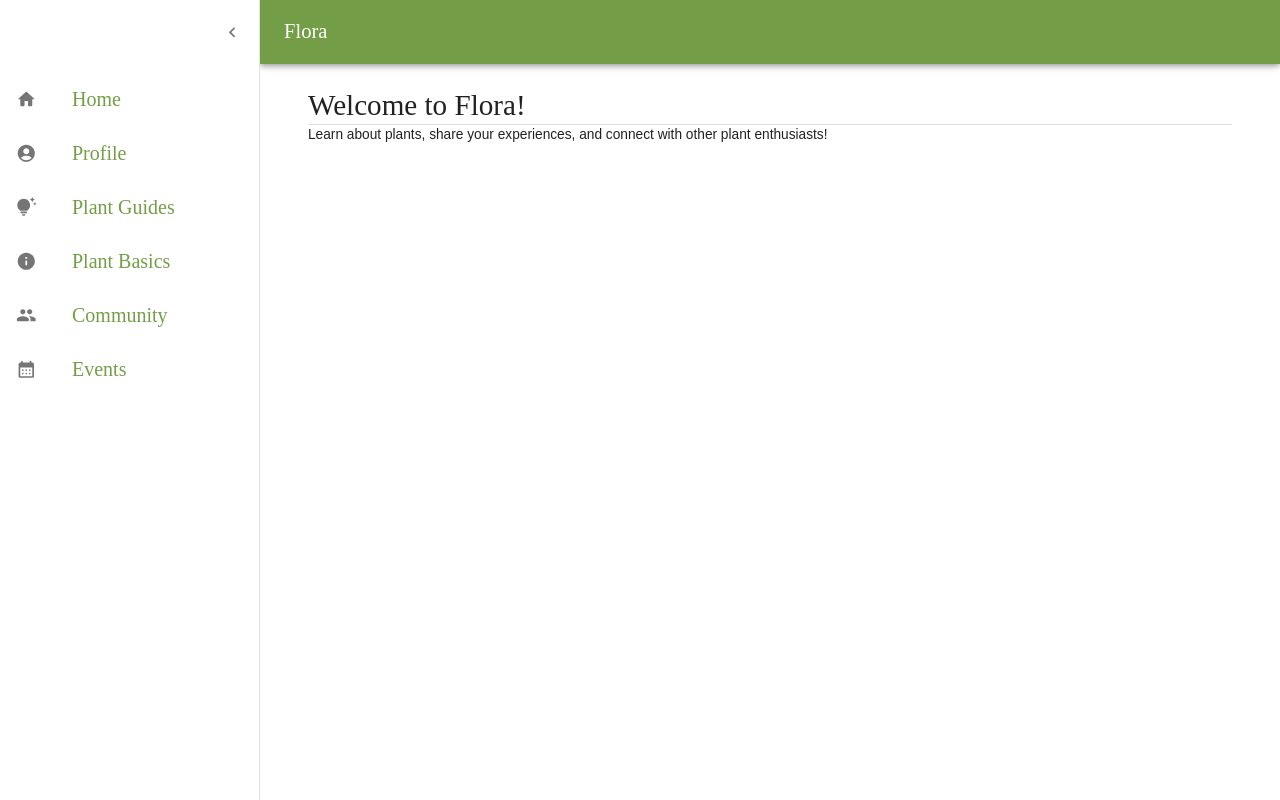
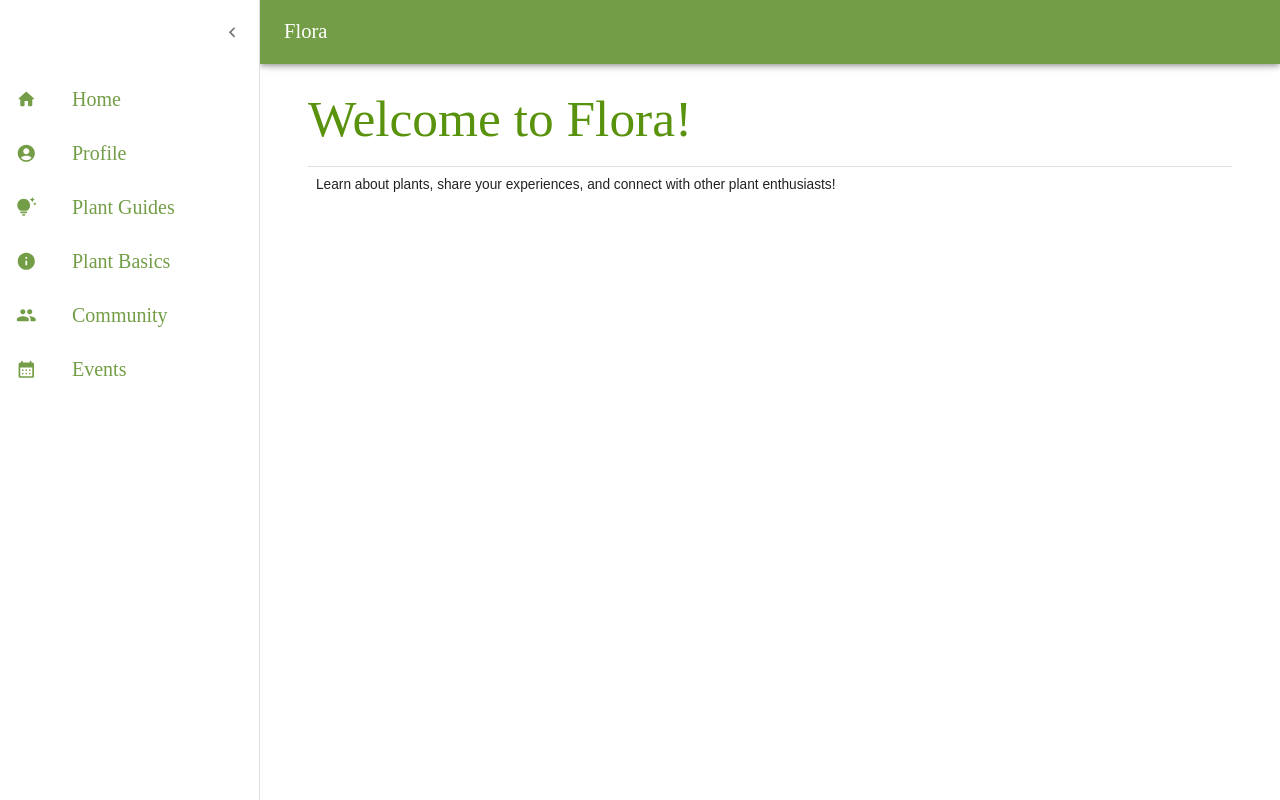
Before and after one commit to aelizj/Flora, a React (Create React App) app in the folder client/: page / in a window 1280 px wide. Both pictures are taken after a click on the button "open drawer". Shown: the top 800 px of the page. Built offline with nearby package versions, Linux system fonts and the light colour scheme; a web font is replaced by a local one.

Commit message:
Basic styling

```diff
--- a/client/src/assets/themes/theme.js
+++ b/client/src/assets/themes/theme.js
@@ -81,7 +81,10 @@ const testTheme = createTheme({
         }
       }
     }
-   }
+   },
+   customIcon: {
+    color: 'primary',
+  },
 });
 
 export default testTheme;
--- a/client/src/components/App.js
+++ b/client/src/components/App.js
@@ -4,7 +4,7 @@ import { useTheme } from '@mui/material/styles';
 import { styled } from '@mui/material/styles';
 
 //constants
-import { drawerWidth } from '../constants/UiValues';
+import { drawerWidth, mainColor } from '../constants/UiValues';
 import links from '../constants/links';
 
 //react components
@@ -165,7 +165,7 @@ const App = () => {
                 <ListItem key={link.path} disablePadding>
                   <ListItemButton>
                     <ListItemIcon>
-                      {React.createElement(linkIcons[index])}
+                      {React.createElement(linkIcons[index], { style: { color: mainColor } })}
                     </ListItemIcon>
                     <ListItemText primary={
                       <Typography variant="drawerLink" color="primary">
--- a/client/src/components/Community.js
+++ b/client/src/components/Community.js
@@ -1,8 +1,13 @@
 import React from 'react';
+import { Typography } from '@mui/material';
+
 
 const Community = () => {
   return (
     <div className='community'>
+      <Typography variant="h2" color="secondary">
+        Community
+      </Typography>
       <div className='community-post'></div>
     </div>
   );
--- a/client/src/components/Events.js
+++ b/client/src/components/Events.js
@@ -1,11 +1,14 @@
 import React from 'react';
+import { Typography } from '@mui/material';
 // import Event from './Event.js';
 
 
 const Events = () => {
   return (
     <div className='events'>
-      <p>Events</p>
+      <Typography variant="h2" color="secondary">
+        Events
+      </Typography>
       <div>
         {/* map through events and send each to Event component */}
       </div>
--- a/client/src/components/Home.js
+++ b/client/src/components/Home.js
@@ -4,11 +4,11 @@ import { Typography, Divider } from '@mui/material';
 const Home = () => {
   return (
     <div className='home'>
-      <Typography variant="h4">
+      <Typography variant="h2" color="secondary">
         Welcome to Flora!
       </Typography>
-      <Divider />
-      <Typography variant="body1">
+      <Divider sx={{ p: 1 }}/>
+      <Typography variant="body1" sx={{ p: 1 }} >
         Learn about plants, share your experiences, and connect with other plant enthusiasts!
       </Typography>
     </div>
--- a/client/src/components/PlantInfo.js
+++ b/client/src/components/PlantInfo.js
@@ -1,9 +1,12 @@
 import React from 'react';
+import { Typography } from '@mui/material';
 
 const PlantInfo = () => {
   return (
     <div className='plant-basics'>
-      <p>Plant Basics</p>
+      <Typography variant="h2" color="secondary">
+        Profile
+      </Typography>
     </div>
   );
 };
--- a/client/src/components/Profile.js
+++ b/client/src/components/Profile.js
@@ -1,10 +1,12 @@
 import React from 'react';
+import { Typography } from '@mui/material';
+
 
 const Profile = () => {
   return (
-    <div className='profile'>
-      <p className='profile-info'>Profile</p>
-    </div>
+    <Typography variant="h2" color="secondary">
+      Profile
+    </Typography>
   );
 };
 
--- a/client/src/constants/UiValues.js
+++ b/client/src/constants/UiValues.js
@@ -1 +1,2 @@
 export const drawerWidth = 260;
+export const mainColor= '#739e47';
```
Also changed, not shown: client/src/reportWebVitals.js (deleted, +0 -13 lines).
